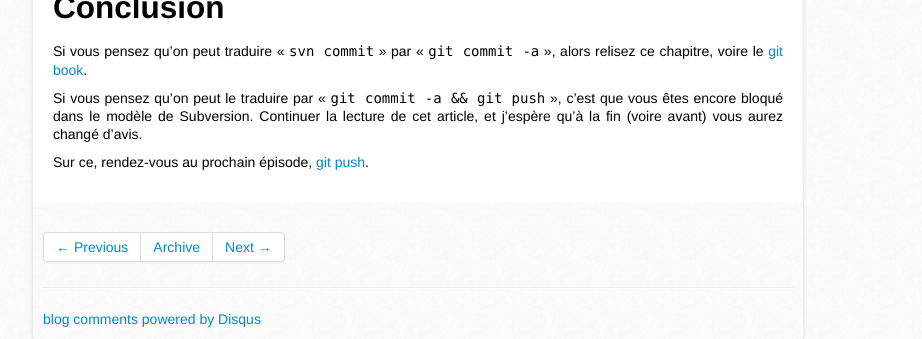
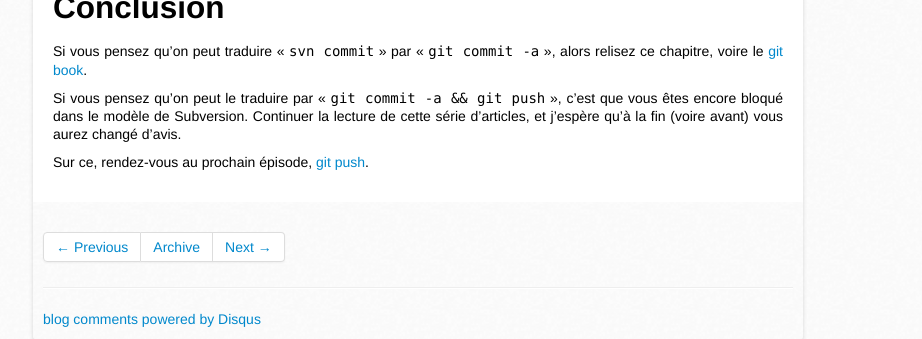
Before and after one commit to dohzya/dohzya.com, a Jekyll site: the page built from _posts/2013-01-10-git-tips-2.md, in a window 1280 px wide and 900 px high, scrolled down 1755 px. Shown: the part 491-830 px from the top of the window, without its empty margins (22-944 px from the left). Built offline with Jekyll 4.4.1, drawn with Linux system fonts in a browser that asks for light colours; comment, search, counter and statistics services are not loaded.

Commit message:
posts: git-tip-2: Make text more clear

```diff
--- a/_posts/2013-01-10-git-tips-2.md
+++ b/_posts/2013-01-10-git-tips-2.md
@@ -103,6 +103,6 @@ J'ai volontairement découpé les commandes, pour montrer tout ce qui doit être
 
 Si vous pensez qu'on peut traduire « `svn commit` » par « `git commit -a` »,  alors relisez ce chapitre, voire le [git book](http://git-scm.com/book).
 
-Si vous pensez qu'on peut le traduire par « `git commit -a && git push` », c'est que vous êtes encore bloqué dans le modèle de Subversion. Continuer la lecture de cet article, et j'espère qu'à la fin (voire avant) vous aurez changé d'avis.
+Si vous pensez qu'on peut le traduire par « `git commit -a && git push` », c'est que vous êtes encore bloqué dans le modèle de Subversion. Continuer la lecture de cette série d'articles, et j'espère qu'à la fin (voire avant) vous aurez changé d'avis.
 
 Sur ce, rendez-vous au prochain épisode, {% if currentDate >= "2013-01-10" %}[git push](/article/2013-01-17/git-tips-3){% else %}git push{% endif %}.
```
